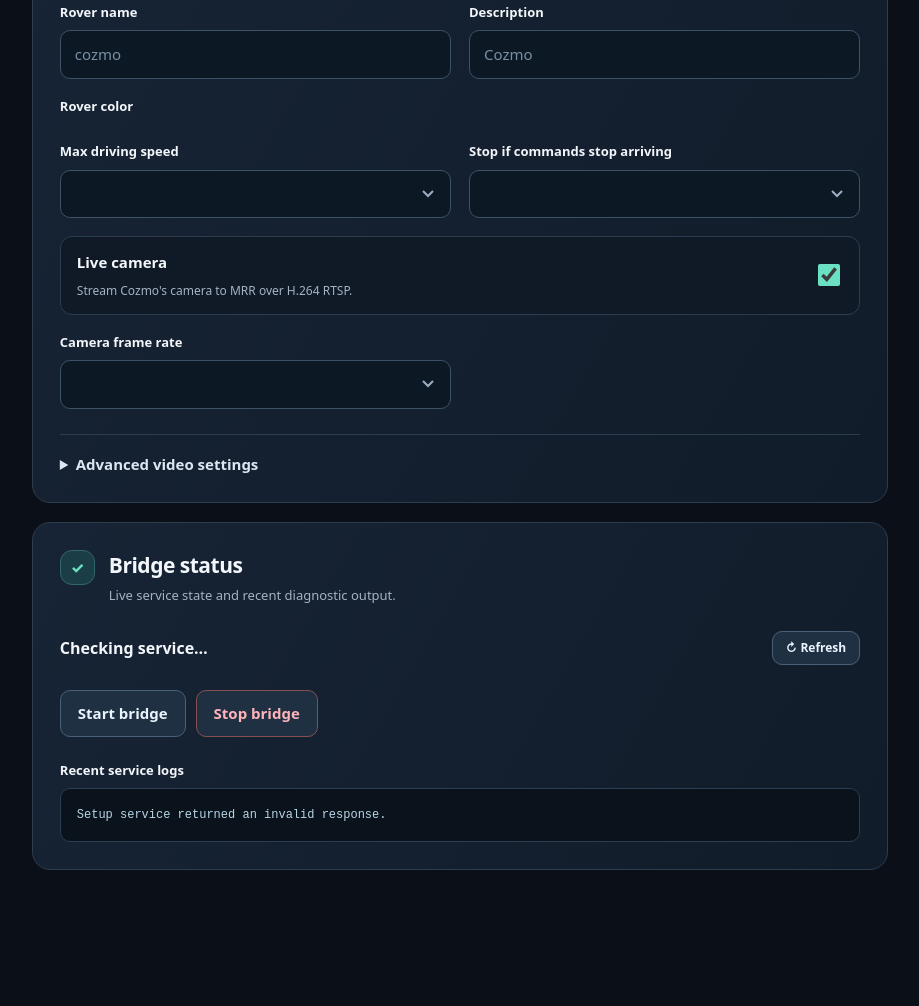
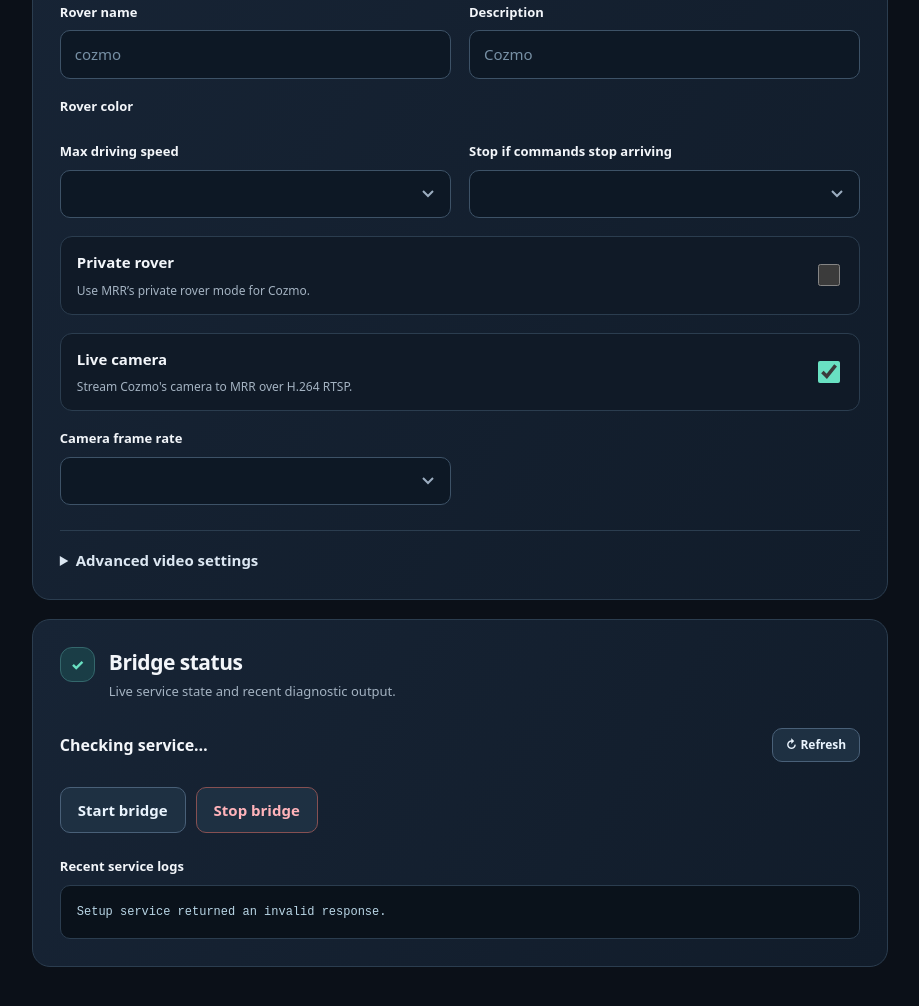
Before and after one commit to legop3/cozmo-roverd, a plain HTML site: page cozmo_roverd/web/index.html in a window 1280 px wide. Shown: the part 1437-2443 px from the top of the page, without its empty margins (315-1234 px from the left). Drawn offline with Linux system fonts and the light colour scheme; no server answers.

Commit message:
Support MRR private rover mode in Cozmo setup and registration

```diff
--- a/cozmo_roverd/web/index.html
+++ b/cozmo_roverd/web/index.html
@@ -122,6 +122,7 @@
         <div class="field wide"><label>Rover color</label><div class="colors" id="color-choices" role="group" aria-label="Rover color"></div></div>
         <div class="field"><label for="speed">Max driving speed</label><select id="speed"></select></div>
         <div class="field"><label for="watchdog">Stop if commands stop arriving</label><select id="watchdog"></select></div>
+        <div class="field wide"><div class="switch-row"><div><strong>Private rover</strong><p class="hint">Use MRR’s private rover mode for Cozmo.</p></div><input type="checkbox" id="private" aria-label="Enable private rover"></div></div>
         <div class="field wide"><div class="switch-row"><div><strong>Live camera</strong><p class="hint">Stream Cozmo's camera to MRR over H.264 RTSP.</p></div><input type="checkbox" id="video" checked aria-label="Enable live camera"></div></div>
         <div class="field"><label for="fps">Camera frame rate</label><select id="fps"></select></div>
       </div>
```
